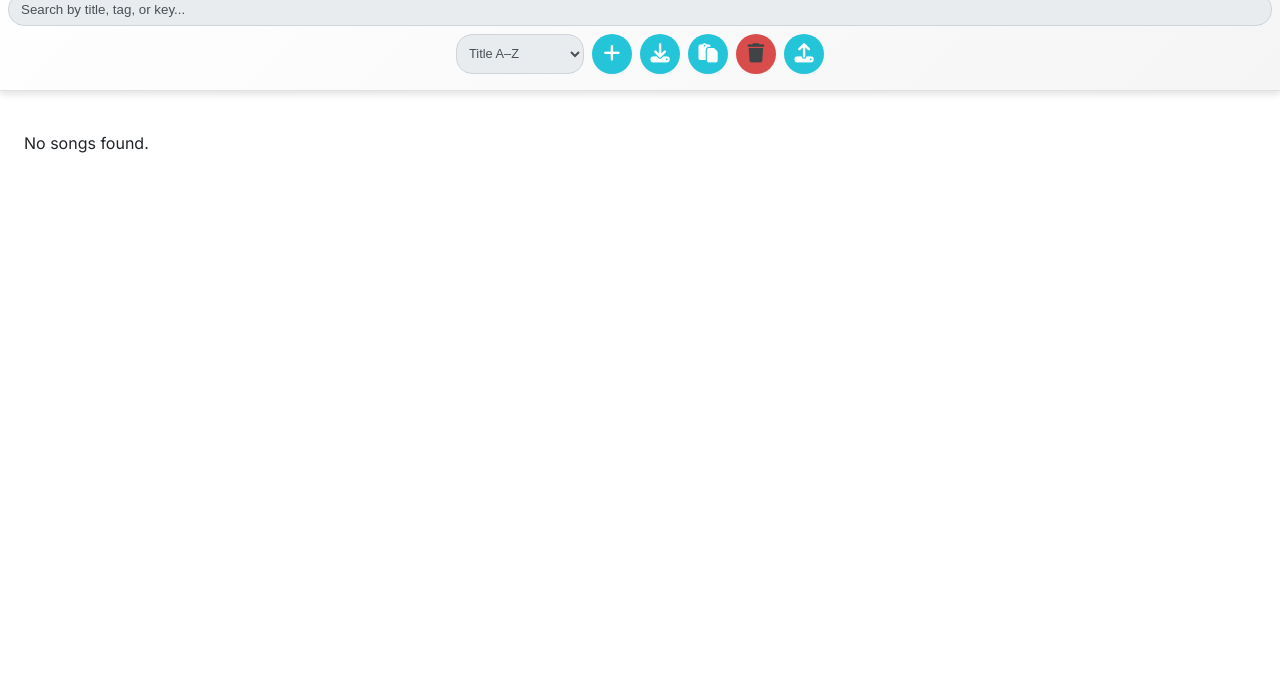
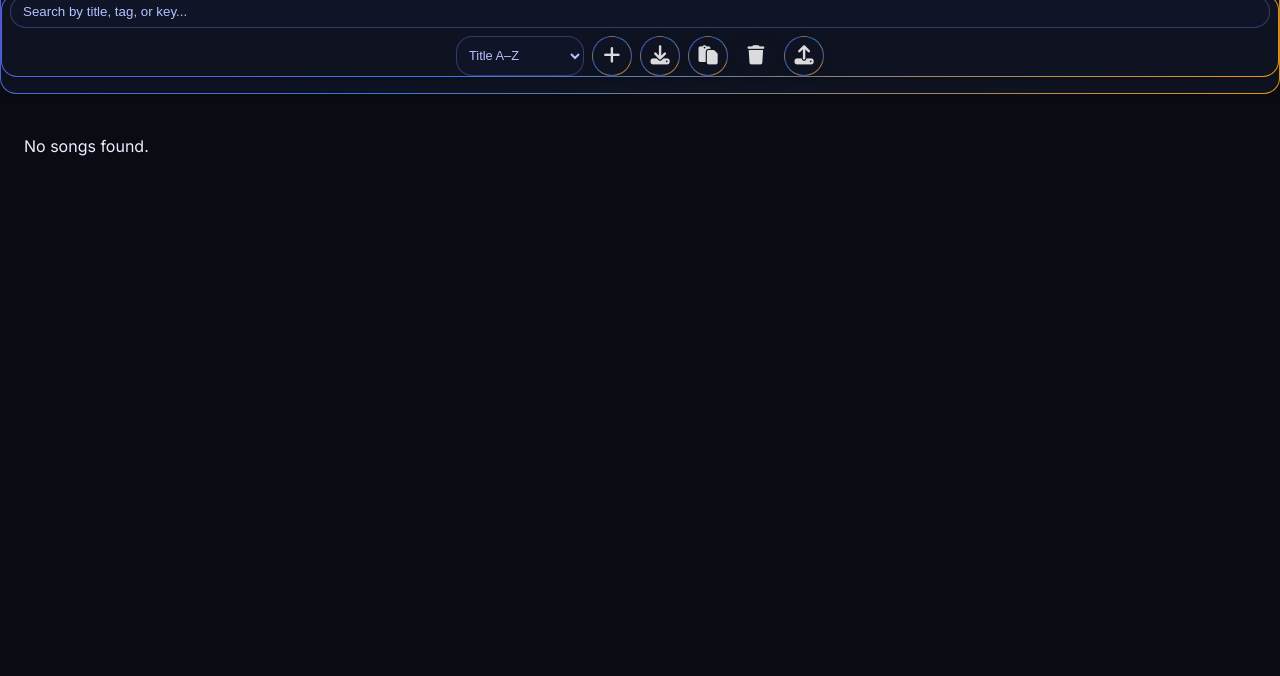
Before and after one commit to dustinbroussard/LyricSmith, a website: page index.html in a window 1280 px wide. Shown: the part 124-800 px from the top of the page. Drawn offline with nearby package versions, Linux system fonts and the light colour scheme; a web font is replaced by a local one.

Commit message:
feat: introduce glassmorphism theme

```diff
--- a/index.html
+++ b/index.html
@@ -7,7 +7,7 @@
     <title>LyricSmith</title>
     <link rel="stylesheet" href="style.css">
     <link rel="manifest" href="manifest.webmanifest">
-    <meta name="theme-color" content="#00bcd4">
+    <meta name="theme-color" content="#6366f1">
     <link rel="icon" href="/assets/icons/icon-192x192.png">
     <!-- Use a single up-to-date Font Awesome version -->
     <link href="https://cdnjs.cloudflare.com/ajax/libs/font-awesome/6.5.2/css/all.min.css" rel="stylesheet">
--- a/script.js
+++ b/script.js
@@ -13,8 +13,7 @@ document.addEventListener('DOMContentLoaded', () => {
   );
   // === THEME TOGGLE ===
   const savedTheme = localStorage.getItem('theme');
-  const prefersDark = window.matchMedia('(prefers-color-scheme: dark)').matches;
-  const defaultTheme = savedTheme || (prefersDark ? 'dark' : 'light');
+  const defaultTheme = savedTheme || 'dark';
   document.documentElement.dataset.theme = defaultTheme;
   updateThemeButton(defaultTheme);
 
@@ -32,9 +31,13 @@ document.addEventListener('DOMContentLoaded', () => {
     const themeToggleBtn = document.getElementById('theme-toggle-btn');
     themeToggleBtn?.addEventListener('click', () => {
       const newTheme = document.documentElement.dataset.theme === 'dark' ? 'light' : 'dark';
+      document.documentElement.classList.add('theme-transition');
       document.documentElement.dataset.theme = newTheme;
       localStorage.setItem('theme', newTheme);
       updateThemeButton(newTheme);
+      setTimeout(() => {
+        document.documentElement.classList.remove('theme-transition');
+      }, 300);
     });
   }
   attachThemeToggle();
--- a/style.css
+++ b/style.css
@@ -14,92 +14,106 @@
 /* ========================================
     Theme Definitions
     ======================================== */
-/* ========================================
-   TEAL DARK THEME
-   ======================================== */
+
+/* Core design tokens */
+:root {
+    --color-primary:  #6366f1; /* deep purple */
+    --color-accent:   #f59e0b; /* warm gold */
+    --color-highlight:#3b82f6; /* electric blue */
+
+    --glass-bg:        rgba(20,24,40,0.35);
+    --glass-bg-strong: rgba(20,24,40,0.55);
+    --frost-bg:        rgba(255,255,255,0.45);
+    --blur-amount:     14px;
+
+    --gradient-brand:  linear-gradient(135deg, var(--color-primary), var(--color-highlight));
+    --gradient-accent: linear-gradient(135deg, var(--color-accent), var(--color-highlight));
+    --gradient-border: linear-gradient(140deg, rgba(99,102,241,.9), rgba(59,130,246,.9) 40%, rgba(245,158,11,.95));
+
+    --radius-lg:       1rem;
+    --shadow-sm:       0 2px 8px rgba(0,0,0,.18);
+    --shadow-md:       0 8px 24px rgba(0,0,0,.22);
+    --shadow-glow:     0 0 0 1px rgba(99,102,241,.35), 0 8px 28px rgba(99,102,241,.18);
+
+    --ease:            cubic-bezier(.22,1,.36,1);
+    --fast:            160ms var(--ease);
+    --med:             260ms var(--ease);
+}
+
+/* Dark theme (default) */
 :root,
 [data-theme="dark"],
 [data-theme="amoled-dark"] {
-    /* Background Colors */
-    --bg-primary: #121212;
-    --bg-secondary: #1e1e1e;
-    --bg-tertiary: #2a2a2a;
-    --bg-hover: #333333;
-    --bg-active: #3d3d3d;
-
-    /* Text Colors */
-    --text-primary: #e0e0e0;
-    --text-secondary: #b3b3b3;
-    --text-muted: #888888;
-
-    /* Accent Colors */
-    --accent-primary: #00bcd4;
-    --accent-secondary: #26c6da;
-    --accent-hover: #00acc1;
-    --accent-active: #0097a7;
-    --accent-glow: rgba(0, 188, 212, 0.3);
+    /* Background */
+    --bg-primary:   #0b0c13;
+    --bg-secondary: #0f1220;
+    --bg-tertiary:  #101427;
+    --bg-hover:     rgba(255,255,255,0.04);
+    --bg-active:    rgba(255,255,255,0.06);
+
+    /* Text */
+    --text-primary:   #eaf0ff;
+    --text-secondary: #b6c2ff;
+    --text-muted:     #7e88b6;
+
+    /* Accent */
+    --accent-primary:   var(--color-primary);
+    --accent-secondary: var(--color-highlight);
+    --accent-hover:     #7c83ff;
+    --accent-active:    #5360f7;
+    --accent-glow:      rgba(99,102,241,0.35);
 
     /* Borders */
-    --border: #3d3d3d;
-    --border-light: #4a4a4a;
-
-    /* Shadows */
-    --shadow-sm: 0 1px 2px rgba(0,0,0,0.2);
-    --shadow-md: 0 4px 8px rgba(0,0,0,0.25);
-    --shadow-lg: 0 10px 15px rgba(0,0,0,0.3);
-
-    /* Status Colors */
-    --success: #4caf50;
-    --warning: #ff9800;
-    --danger: #f44336;
-    --info: #2196f3;
+    --border:       rgba(140,150,255,.30);
+    --border-light: rgba(140,150,255,.18);
+
+    --glass-surface: var(--glass-bg);
+
+    /* Status */
+    --success: #10b981;
+    --warning: var(--color-accent);
+    --danger:  var(--color-accent);
+    --info:    var(--color-highlight);
 
     /* Gradients */
-    --gradient-primary: linear-gradient(135deg, #1e1e1e 0%, #121212 100%);
-    --gradient-accent: linear-gradient(135deg, #00bcd4 0%, #26c6da 100%);
-}
-
-/* ========================================
-   TEAL LIGHT THEME
-   ======================================== */
+    --gradient-primary: var(--gradient-brand);
+    --gradient-accent:  var(--gradient-accent);
+}
+
+/* Light theme */
 [data-theme="light"] {
-    /* Background Colors */
-    --bg-primary: #ffffff;
-    --bg-secondary: #f5f5f5;
-    --bg-tertiary: #e9ecef;
-    --bg-hover: #e2e6ea;
-    --bg-active: #dae0e5;
-
-    /* Text Colors */
-    --text-primary: #212529;
-    --text-secondary: #495057;
-    --text-muted: #6c757d;
-
-    /* Accent Colors */
-    --accent-primary: #00bcd4;
-    --accent-secondary: #0097a7;
-    --accent-hover: #00acc1;
-    --accent-active: #00838f;
-    --accent-glow: rgba(0, 188, 212, 0.25);
-
-    /* Borders */
-    --border: #ced4da;
-    --border-light: #dee2e6;
-
-    /* Shadows */
-    --shadow-sm: 0 1px 2px rgba(0,0,0,0.05);
-    --shadow-md: 0 4px 6px rgba(0,0,0,0.1);
-    --shadow-lg: 0 10px 20px rgba(0,0,0,0.15);
-
-    /* Status Colors */
-    --success: #2e7d32;
-    --warning: #ed6c02;
-    --danger: #d32f2f;
-    --info: #0288d1;
-
-    /* Gradients */
-    --gradient-primary: linear-gradient(135deg, #ffffff 0%, #f5f5f5 100%);
-    --gradient-accent: linear-gradient(135deg, #00bcd4 0%, #0097a7 100%);
+    --bg-primary:   #f7f8ff;
+    --bg-secondary: rgba(255,255,255,.72);
+    --bg-tertiary:  rgba(255,255,255,.66);
+    --bg-hover:     rgba(99,102,241,.08);
+    --bg-active:    rgba(59,130,246,.12);
+
+    --text-primary:   #0e1030;
+    --text-secondary: #2b3166;
+    --text-muted:     #6270a3;
+
+    --accent-primary:   var(--color-primary);
+    --accent-secondary: var(--color-highlight);
+    --accent-hover:     #4e82ff;
+    --accent-active:    #2a67f6;
+    --accent-glow:      rgba(59,130,246,0.35);
+
+    --border:       rgba(40,50,120,.22);
+    --border-light: rgba(40,50,120,.14);
+
+    --glass-surface: var(--frost-bg);
+
+    --success: #10b981;
+    --warning: var(--color-accent);
+    --danger:  var(--color-accent);
+    --info:    var(--color-highlight);
+
+    --gradient-primary: var(--gradient-brand);
+    --gradient-accent:  var(--gradient-accent);
+}
+
+html.theme-transition {
+    transition: background-color var(--med), color var(--med);
 }
 
 
@@ -903,7 +917,7 @@ select:focus {
 
 #font-size-slider.font-slider {
     width: 350px !important;    /* Make it nice and long */
-    accent-color: var(--accent-primary, #00bcd4);
+    accent-color: var(--accent-primary, #6366f1);
     height: 20px;
     margin: 0 1.5em;
     background: var(--bg-tertiary, #222);
@@ -1542,3 +1556,169 @@ html, body {
 @media (min-width: 700px) and (max-width: 1024px) {
   .app-logo-img { max-height: 80px; }
 }
+
+/* ========================================
+   Glassmorphism Utilities & Components
+   ======================================== */
+
+.glass {
+  background: var(--glass-surface);
+  backdrop-filter: blur(var(--blur-amount));
+  -webkit-backdrop-filter: blur(var(--blur-amount));
+  border-radius: var(--radius-lg);
+  box-shadow: var(--shadow-sm);
+}
+
+.gradient-border {
+  background:
+    linear-gradient(var(--bg-secondary), var(--bg-secondary)) padding-box,
+    var(--gradient-border) border-box;
+  border: 1px solid transparent;
+  border-radius: var(--radius-lg);
+}
+
+.hover-raise { transition: transform var(--fast), box-shadow var(--fast); }
+.hover-raise:hover { transform: translateY(-2px); box-shadow: var(--shadow-md); }
+
+*:focus-visible {
+  outline: none;
+  box-shadow: 0 0 0 2px rgba(59,130,246,.55), 0 0 0 5px rgba(59,130,246,.20);
+  transition: box-shadow var(--fast);
+}
+
+/* Component surfaces */
+.app-header,
+.toolbar,
+.metadata-editor,
+.modal,
+.editor-header,
+.editor-footer {
+  background: var(--glass-surface);
+  backdrop-filter: blur(var(--blur-amount));
+  -webkit-backdrop-filter: blur(var(--blur-amount));
+  border-radius: var(--radius-lg);
+  box-shadow: var(--shadow-sm);
+  border: 1px solid transparent;
+  background-image:
+    linear-gradient(var(--bg-secondary), var(--bg-secondary)),
+    var(--gradient-border);
+  background-origin: border-box;
+  background-clip: padding-box, border-box;
+}
+
+.song-item {
+  background: var(--bg-tertiary);
+  background-image:
+    linear-gradient(var(--bg-tertiary), var(--bg-tertiary)),
+    var(--gradient-border);
+  background-clip: padding-box, border-box;
+  border: 1px solid transparent;
+  border-radius: var(--radius-lg);
+  transition: transform var(--fast), box-shadow var(--fast), background var(--fast);
+}
+
+.song-item:hover {
+  transform: translateY(-2px);
+  box-shadow: var(--shadow-md), var(--shadow-glow);
+}
+
+/* Buttons */
+.btn {
+  background: var(--gradient-brand);
+  color: #fff;
+  border: none;
+  border-radius: calc(var(--radius-lg) - 4px);
+  box-shadow: var(--shadow-sm);
+  transition: transform var(--fast), box-shadow var(--fast), filter var(--fast);
+}
+
+.btn:hover {
+  filter: saturate(1.08) brightness(1.03);
+  box-shadow: var(--shadow-md);
+  transform: translateY(-1px);
+}
+
+.btn:active {
+  transform: translateY(0);
+  box-shadow: var(--shadow-sm);
+}
+
+.btn.danger {
+  background: var(--gradient-accent);
+  color: #fff;
+}
+.btn.danger:hover {
+  filter: saturate(1.08) brightness(1.03);
+}
+
+.icon-btn {
+  background: linear-gradient(var(--bg-secondary), var(--bg-secondary));
+  border: 1px solid transparent;
+  background-image:
+    linear-gradient(var(--bg-secondary), var(--bg-secondary)),
+    var(--gradient-border);
+  background-clip: padding-box, border-box;
+  border-radius: 12px;
+  transition: transform var(--fast), box-shadow var(--fast), color var(--fast);
+}
+
+.icon-btn:hover {
+  color: #fff;
+  box-shadow: var(--shadow-glow);
+  transform: translateY(-1px);
+}
+
+/* Inputs */
+.search-input,
+.metadata-row input,
+.metadata-row select,
+.metadata-row textarea {
+  background: linear-gradient(var(--bg-tertiary), var(--bg-tertiary));
+  border: 1px solid var(--border);
+  border-radius: 12px;
+  transition: border-color var(--fast), box-shadow var(--fast), background var(--fast);
+}
+
+.search-input:focus,
+.metadata-row input:focus,
+.metadata-row select:focus,
+.metadata-row textarea:focus {
+  border-color: var(--color-highlight);
+  box-shadow: 0 0 0 2px rgba(59,130,246,.25);
+}
+
+/* Gradient text & animations */
+.gradient-text {
+  background: var(--gradient-brand);
+  -webkit-background-clip: text;
+  background-clip: text;
+  color: transparent;
+}
+
+@keyframes subtle-pulse { 0%{opacity:.9} 50%{opacity:1} 100%{opacity:.9} }
+.neon-pulse { text-shadow: 0 0 18px rgba(99,102,241,.45); animation: subtle-pulse 2.2s infinite; }
+
+.app-header h1,
+.app-header h2,
+.editor-header h2,
+.song-title-card h2 {
+  background: var(--gradient-brand);
+  -webkit-background-clip: text;
+  background-clip: text;
+  color: transparent;
+  animation: subtle-pulse 2.2s infinite;
+}
+
+/* Modal transitions */
+.modal-overlay { transition: opacity var(--med); }
+.modal { transition: transform var(--med), opacity var(--med); }
+
+/* Toasts */
+.toast {
+  box-shadow: var(--shadow-md);
+  border-radius: 14px;
+}
+
+.toast-info { background: var(--gradient-brand); }
+.toast-success { background: linear-gradient(135deg, #10b981, #059669); }
+.toast-error { background: linear-gradient(135deg, #ef4444, #dc2626); }
```
Also changed, not shown: editor/editor.css (+20 -0 lines), manifest.webmanifest.
